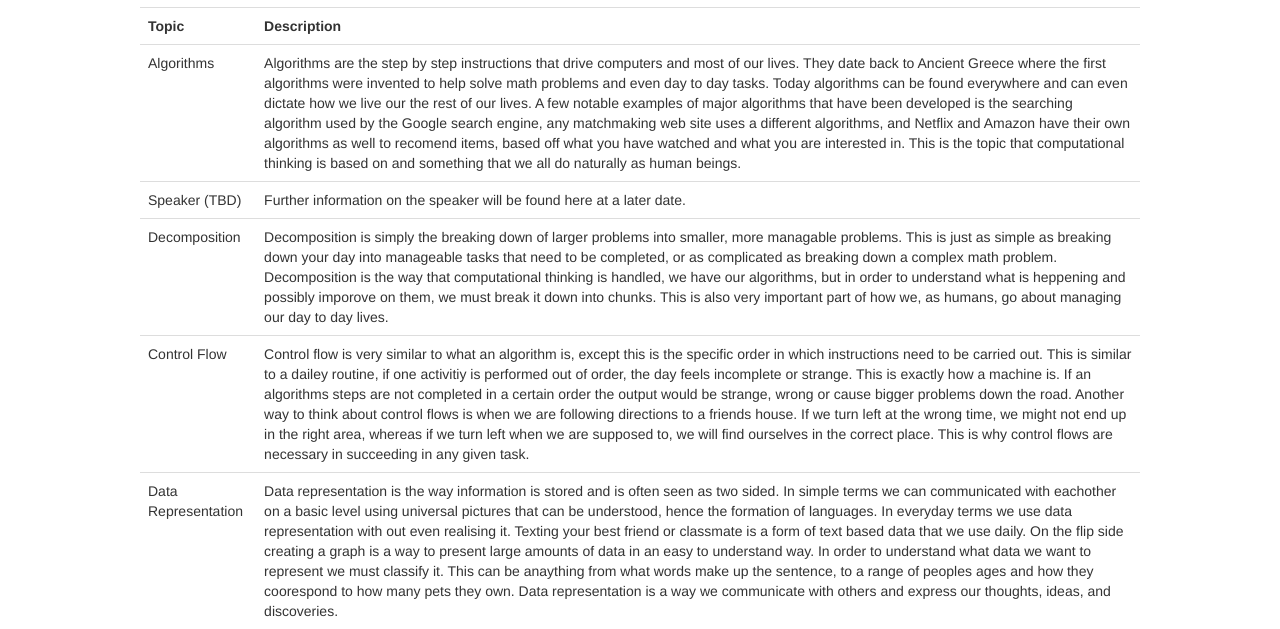
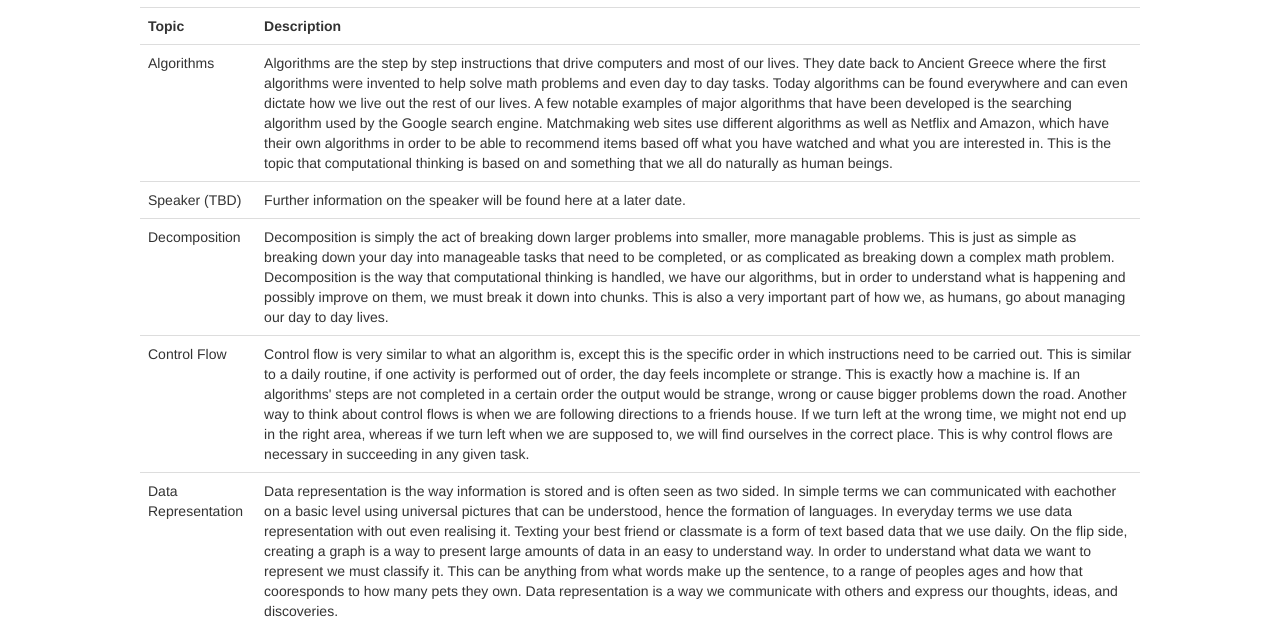
Before and after one commit to nerdineer/Women-s-Computational-Thinking-Dinner-and-Seminar-Event-Series, a plain HTML site: page TopicInfo.html in a window 1280 px wide. Shown: the part 269-898 px from the top of the page. Drawn offline with Linux system fonts and the light colour scheme.

Commit message:
Proof reading topic descriptions

```diff
--- a/TopicInfo.html
+++ b/TopicInfo.html
@@ -47,10 +47,10 @@
 					<td>
 						Algorithms are the step by step instructions that drive computers and most of our lives. They date back to
 						Ancient Greece where the first algorithms were invented to help solve math problems and even
-						day to day tasks. Today algorithms can be found everywhere and can even dictate how we live our the rest
+						day to day tasks. Today algorithms can be found everywhere and can even dictate how we live out the rest
 						of our lives. A few notable examples of major algorithms that have been developed is the searching
-						algorithm used by the Google search engine, any matchmaking web site uses a different algorithms,
-						and Netflix and Amazon have their own algorithms as well to recomend items, based off what you have
+						algorithm used by the Google search engine. Matchmaking web sites use different algorithms as well as
+					       	Netflix and Amazon, which have their own algorithms in order to be able to recommend items based off what you have
 						watched and what you are interested in. This is the topic that computational thinking is based on and
 						something that we all do naturally as human beings.
 
@@ -68,11 +68,11 @@
 				<tr>
 					<td id="Decomposition">Decomposition</td>
 					<td>
-						Decomposition is simply the breaking down of larger problems into smaller, more managable problems.
+						Decomposition is simply the act of breaking down larger problems into smaller, more managable problems.
 						This is just as simple as breaking down your day into manageable tasks that need to be completed,
 						or as complicated as breaking down a complex math problem. Decomposition is the way that computational
-						thinking is handled, we have our algorithms, but in order to understand what is heppening and possibly
-						imporove on them, we must break it down into chunks. This is also very important part of how we, as
+						thinking is handled, we have our algorithms, but in order to understand what is happening and possibly
+						improve on them, we must break it down into chunks. This is also a very important part of how we, as
 						humans, go about managing our day to day lives.
 					</td>
 				</tr>
@@ -81,9 +81,9 @@
 					<td id="Control">Control Flow</td>
 					<td>
 						Control flow is very similar to what an algorithm is, except this is the specific order in which
-						instructions need to be carried out. This is similar to a dailey routine, if one activitiy is
+						instructions need to be carried out. This is similar to a daily routine, if one activity is
 						performed out of order, the day feels incomplete or strange. This is exactly how a machine is.
-						If an algorithms steps are not completed in a certain order the output would be strange, wrong or
+						If an algorithms' steps are not completed in a certain order the output would be strange, wrong or
 						cause bigger problems down the road. Another way to think about control flows is when we are following
 						directions to a friends house. If we turn left at the wrong time, we might not end up in the right area,
 						whereas if we turn left when we are supposed to, we will find ourselves in the correct place.
@@ -97,10 +97,10 @@
 						Data representation is the way information is stored and is often seen as two sided. In simple terms
 						we can communicated with eachother on a basic level using universal pictures that can be understood,
 						hence the formation of languages. In everyday terms we use data representation with out even realising it.
-						Texting your best friend or classmate is a form of text based data that we use daily. On the flip side
+						Texting your best friend or classmate is a form of text based data that we use daily. On the flip side,
 						creating a graph is a way to present large amounts of data in an easy to understand way. In order to understand
-						what data we want to represent we must classify it. This can be anaything from what words make up the sentence,
-						to a range of peoples ages and how they coorespond to how many pets they own. Data representation is a way
+						what data we want to represent we must classify it. This can be anything from what words make up the sentence,
+						to a range of peoples ages and how that cooresponds to how many pets they own. Data representation is a way
 						we communicate with others and express our thoughts, ideas, and discoveries.
 					</td>
 				</tr>
```
